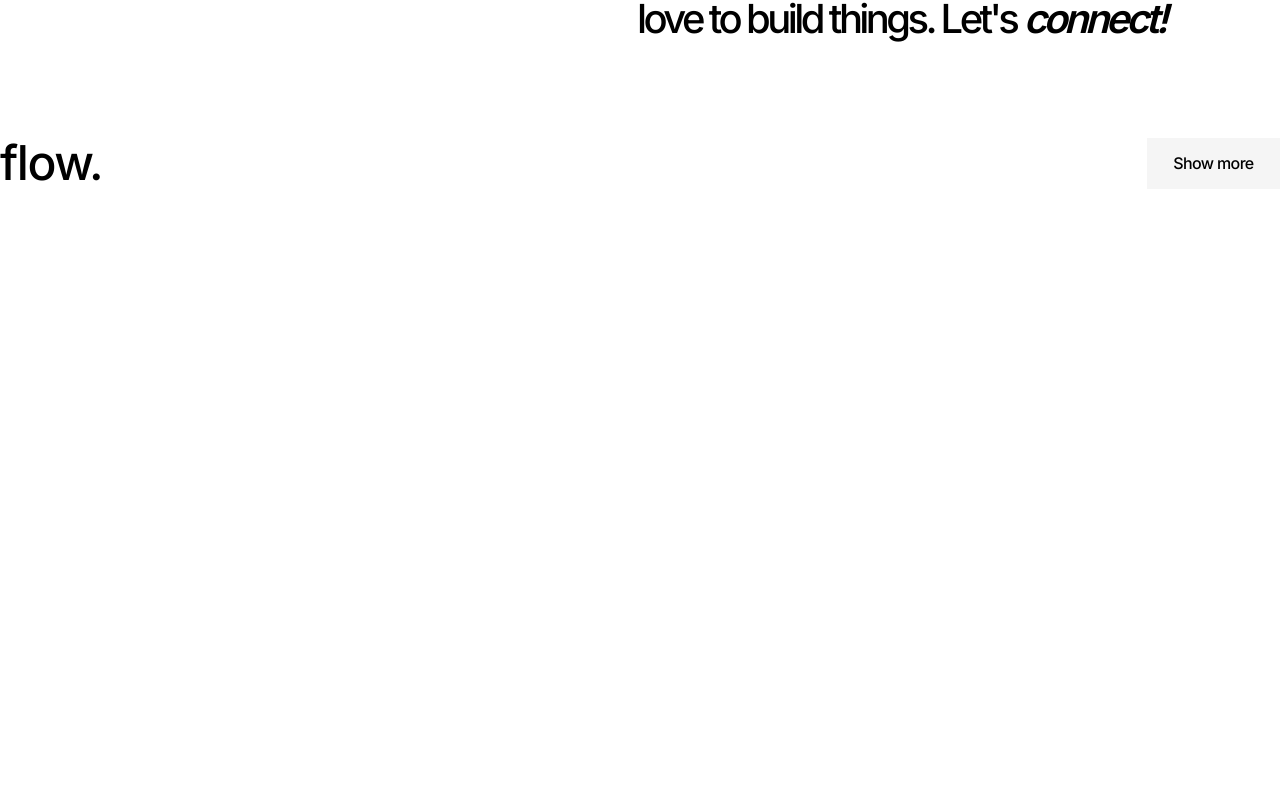
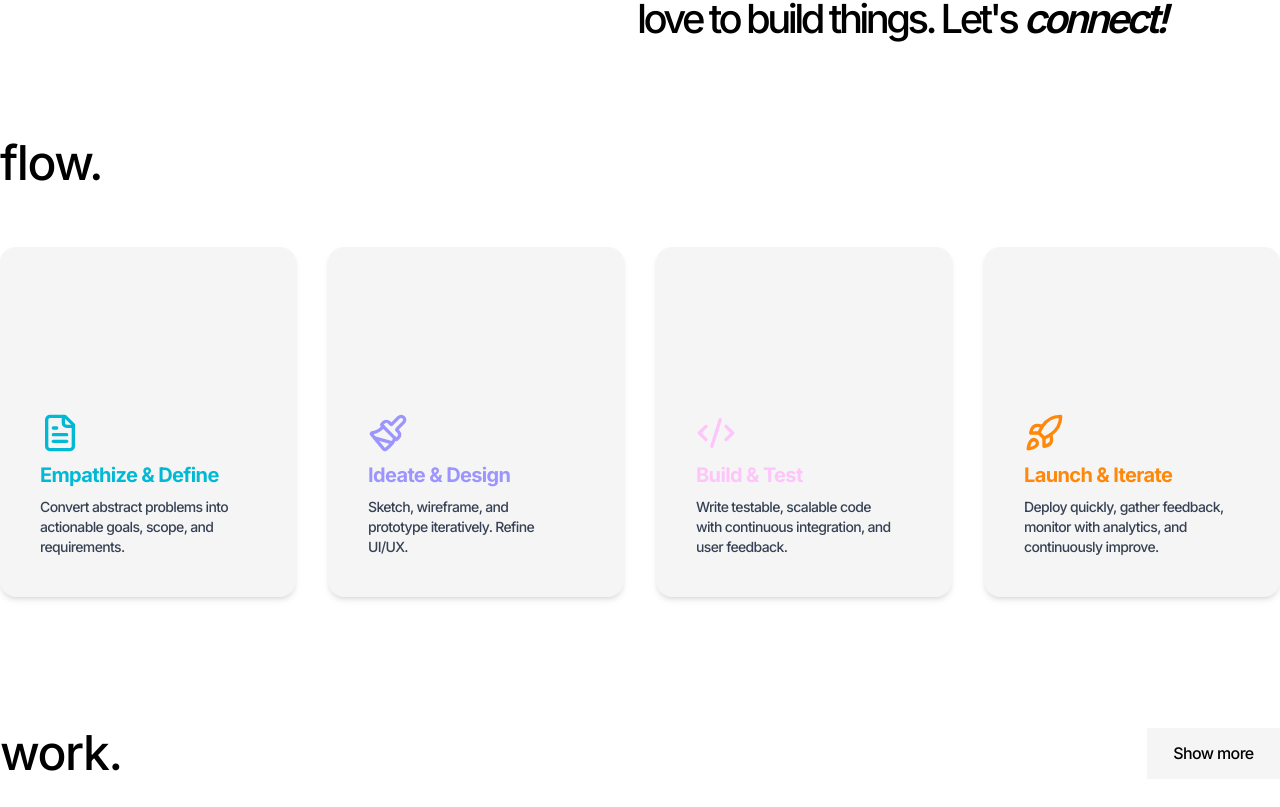
Before and after one commit to markaxelus/portfolio, a Next.js app: page / in a window 1280 px wide. Shown: the part 673-1480 px from the top of the page. Built offline with nearby package versions, Linux system fonts and the light colour scheme.

Commit message:
workflow page

```diff
--- a/src/components/Workflow/index.tsx
+++ b/src/components/Workflow/index.tsx
@@ -1,21 +1,37 @@
 import React from 'react'
 import ShowMore from "@/components/Buttons/ShowMore"
+import { Workflow, workflow } from "@/data/workflow"
+import { User2 } from "lucide-react"
+
 const index = () => {
   return (
-    <section className="max-w-[1600px] w-full mx-auto h-screen px-[20px] md:px-[30px] lg:px-0 gap-12 md:gap-6">
+    <section className="max-w-[1600px] w-full mx-auto px-[20px] md:px-[30px] lg:px-0 gap-12 md:gap-6 pb-[120px] ">
       {/* Heading Section */}
       <div className="flex justify-between">
-        <h1 className={`text-[48px] tracking-[-0.03em] font-medium`}>
+        <h1 className="text-[48px] tracking-[-0.03em] font-medium">
           flow.
         </h1>
-        <ShowMore />
       </div>
 
       {/* Flow-Containers */}
-      <div>
-        <div>
-
-        </div>
+      <div className="flex flex-col md:flex-row gap-8 pt-[48px] justify-center items-center">
+        {workflow.map((flow: Workflow, index) => {
+          const Icon = flow.icon ?? User2;
+          const color = ["#00BAD5", "#9D95FF", "#FEC5FB", "#FF8709"][index];
+          return (
+            <div
+              key={index}
+              className=" flex-1 rounded-2xl p-6 pt-[150px] pr-[40px] pl-[24px] max-w-[400px] shadow-md bg-[rgb(245,245,245)]
+              transition-transform duration-300 hover:-translate-y-2"
+            >
+              <div className="rounded-xl p-4 tracking-[-0.04em] max-w-[600px]">
+                <Icon className="w-10 h-10 mb-2 text-black " style={{ color }}/>
+                <h3 className="text-xl  mb-2 text-black font-bold" style={{ color }}>{flow.title}</h3>
+                <p className="text-gray-700 text-sm font-medium">{flow.desc}</p>
+              </div>
+            </div>
+          );
+        })}
       </div>
     </section>
   )
--- a/src/data/workflow.ts
+++ b/src/data/workflow.ts
@@ -1,4 +1,4 @@
-import { LucideIcon } from "lucide-react";
+import { LucideIcon, Paintbrush, FileText, Code2, Rocket } from "lucide-react";
 
 export type Workflow = {
   icon?: LucideIcon
@@ -8,18 +8,22 @@ export type Workflow = {
 
 export const workflow: Workflow[] = [
   {
+    icon: FileText,
     title: "Empathize & Define",
-    desc: "Initiate the SDLC t. Use structured techniques to convert abstract goals into actionable software requirements.",
+    desc: "Convert abstract problems into actionable goals, scope, and requirements.",
   },
   {
+    icon: Paintbrush,
     title: "Ideate & Design",
-    desc: "Sketch, wireframe, and prototype iteratively. Use tools like Figma and feedback loops to refine UI/UX.",
+    desc: "Sketch, wireframe, and prototype iteratively. Refine UI/UX.",
   },
   {
+    icon: Code2,
     title: "Build & Test",
-    desc: "Develop using modern full-stack tools. Write testable, scalable code with continuous integration, while incorporating user feedback.",
+    desc: "Write testable, scalable code with continuous integration, and user feedback.",
   },
   {
+    icon: Rocket,
     title: "Launch & Iterate",
     desc: "Deploy quickly, gather feedback, monitor with analytics, and continuously improve.",
   },
```
